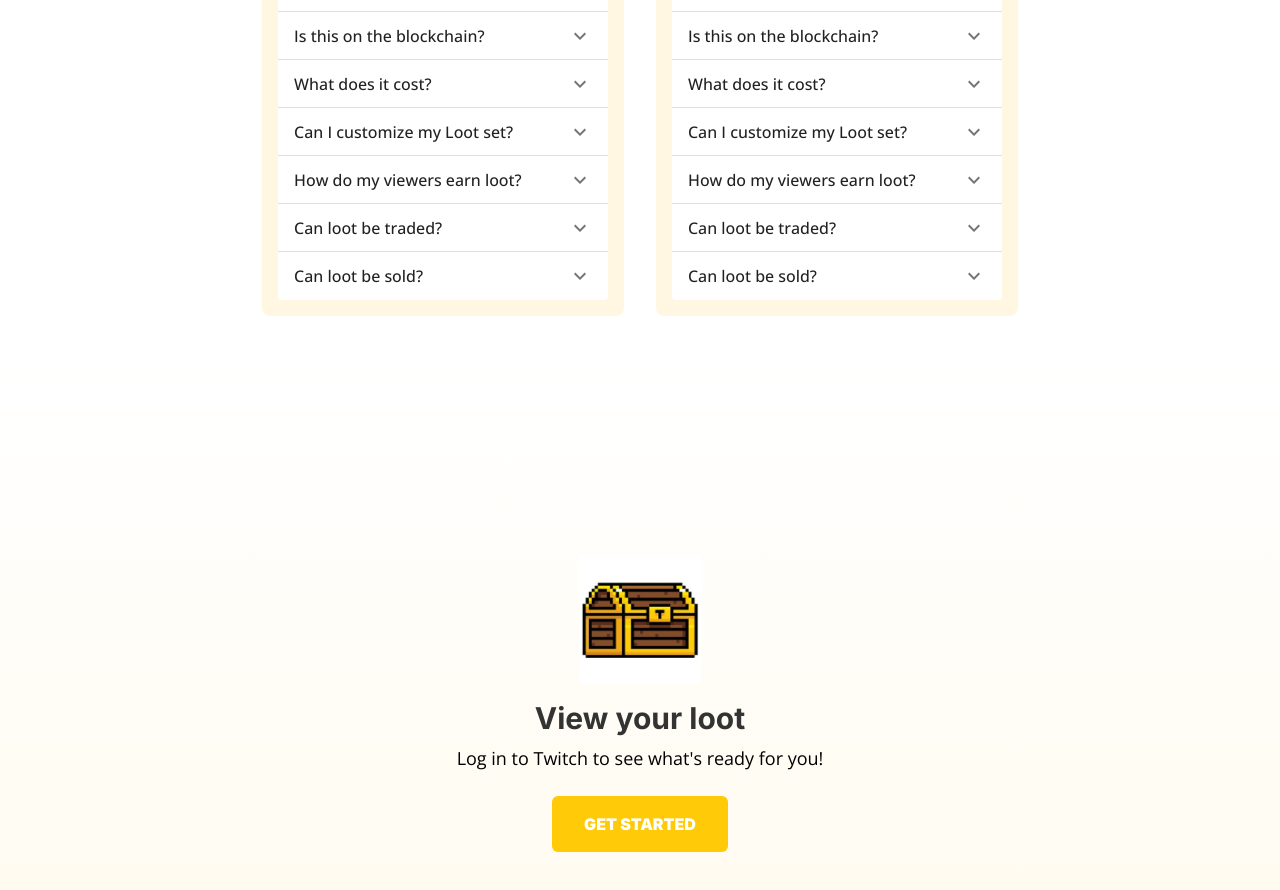
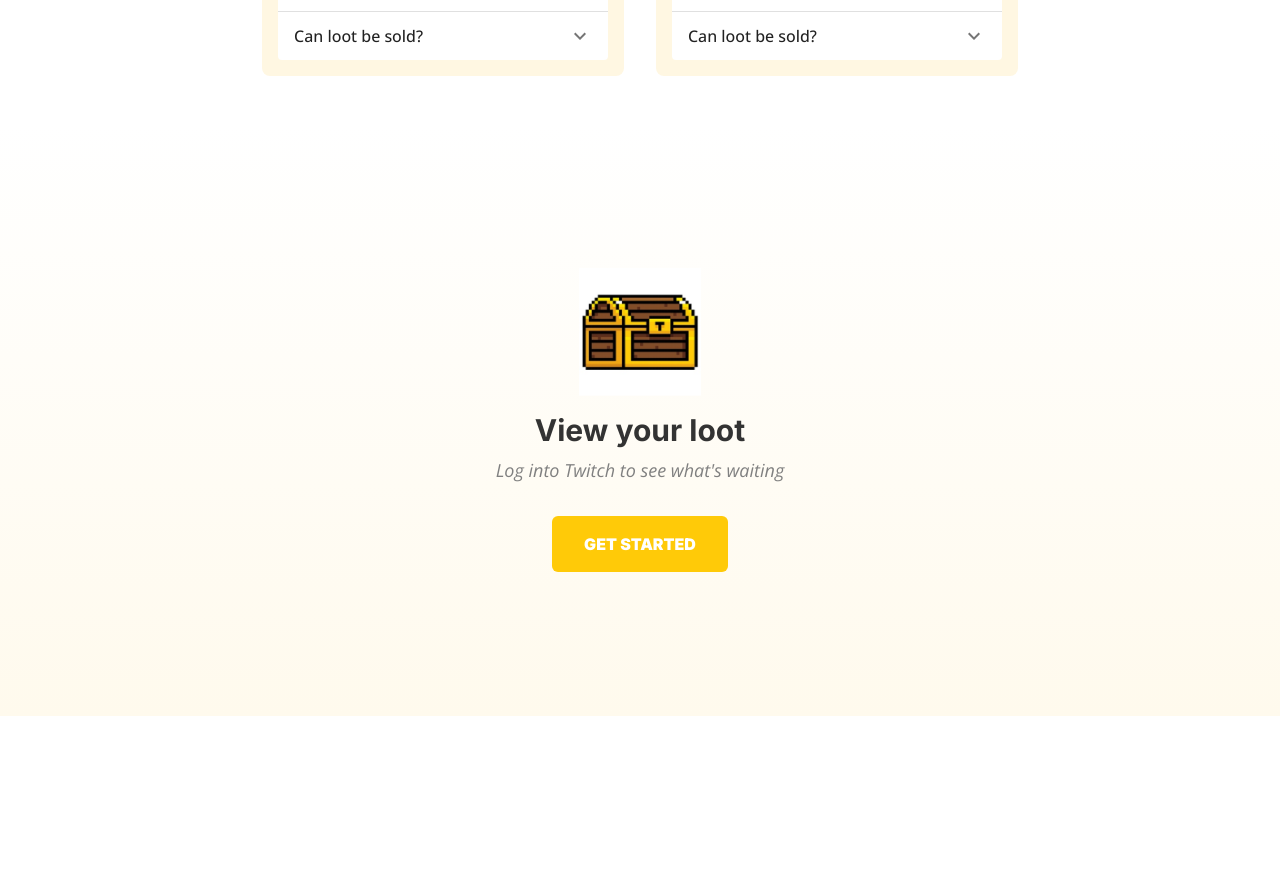
Before and after one commit to brianwatroba/stream-loot, a React (Create React App) app in the folder client/: page / in a window 1280 px wide. Shown: the part 2300-3190 px from the top of the page. After the commit the page ends 3016 px from the top, so only its background shows below. Built offline with nearby package versions, Linux system fonts and the light colour scheme.

Commit message:
mobile responsive formatting

```diff
--- a/client/src/App.js
+++ b/client/src/App.js
@@ -10,6 +10,7 @@ import polygon from "./images/polygon.png";
 import chest from "./images/chest2.png";
 import FAQPanel from "./components/FAQPanel";
 import FAQs from "./constants/FAQs";
+import Button from "./components/Button";
 
 const App = () => {
   return (
@@ -28,16 +29,13 @@ const App = () => {
             Support streamers, <br></br>get crypto
           </div>
           <div className="text-md lg:text-2xl text-black80 font-normal font-sans text-center my-8">
-            Turn your channel’s donations and subs <br></br> into crypto-based
+            Turn your channel’s donations and subs<br></br>into crypto-based
             rewards for fans
           </div>
-          <button className="flex bg-primary py-4 px-8 font-black text-white font-serif text-center align-center justify-center self-center rounded-md hover:bg-primary-light">
-            GET STARTED
-          </button>
+          <Button>GET STARTED</Button>
         </div>
       </div>
-      <div className="flex flex-col justify-center align-center pt-12">
-        <div className="text-3xl font-serif font-bold text-black33 text-center lg:text-4xl mt-48 mb-12 lg:mb-24">
+      <div className="text-3xl font-serif font-bold text-black33 text-center lg:text-4xl mt-48 mb-8 lg:mb-24">
         How it works
       </div>
       <div className="grid grod-cols-1 lg:grid-cols-11 align-center place-content-center lg:mb-48">
@@ -71,11 +69,7 @@ const App = () => {
       <div className="flex flex-col lg:flex-row items-center lg:items-start justify-center">
         <div className="flex flex-col align-center justify-center">
           <div className="flex align-center justify-center">
-              <img
-                src={controller}
-                className="h-10 w-12 mb-2"
-                alt="controller"
-              />
+            <img src={controller} className="h-10 w-12 mb-2" alt="controller" />
           </div>
           <div className="text-center font-sans text-lg text-black80 italic mb-4">
             Streamers
@@ -92,17 +86,12 @@ const App = () => {
           <FAQPanel faqs={FAQs.streamers} />
         </div>
       </div>
-        <div className="flex flex-col justify-center py-48 bg-gradient-to-t from-[#FFFAED] to-white">
-          <FeatureItem
-            title="View your loot"
-            subtitle="Log in to Twitch to see what's ready for you!"
-            imgSrc={chest}
-            alt="chest"
-          />
-          <button className="flex bg-primary mt-6 py-4 px-8 font-black text-white font-serif text-center align-center justify-center self-center rounded-md hover:bg-primary-light">
-            GET STARTED
-          </button>
+      <div className="flex flex-col justify-center py-36 bg-gradient-to-t from-[#FFFAED] to-white">
+        <FeatureItem title="View your loot" imgSrc={chest} alt="chest" />
+        <div className="flex justify-center text-sm mb-8 text-sm lg:text-lg text-black80 font-normal font-sans text-center italic mb-16">
+          Log into Twitch to see what's waiting
         </div>
+        <Button>GET STARTED</Button>
       </div>
     </>
   );
--- /dev/null
+++ b/client/src/components/Button.js
@@ -0,0 +1,17 @@
+import React from "react";
+
+const Button = ({ children, href }) => {
+  const handleClick = () => {
+    if (href) window.location = href;
+  };
+  return (
+    <button
+      onClick={handleClick}
+      className="flex bg-primary py-3 px-6 md:py-4 md:px-8 font-black text-white font-serif text-center align-center justify-center self-center rounded-md hover:bg-primary-light"
+    >
+      {children}
+    </button>
+  );
+};
+
+export default Button;
--- a/client/src/components/FeatureItem.js
+++ b/client/src/components/FeatureItem.js
@@ -1,8 +1,10 @@
 import React from "react";
 
-const FeatureItem = ({ imgSrc, title, subtitle, alt }) => {
+const FeatureItem = ({ imgSrc, title, subtitle, alt, className }) => {
   return (
-    <div className="col-span-3 align-center justify-center text-center mt-16 lg:mt-0">
+    <div
+      className={`${className} col-span-3 align-center justify-center text-center mt-16 lg:mt-0`}
+    >
       <div className="flex align-center justify-center">
         <img src={imgSrc} className="h-24 w-30 lg:h-32 lg:w-50" alt={alt} />
       </div>
```
Lines whose indentation alone changed are shown as unchanged.
